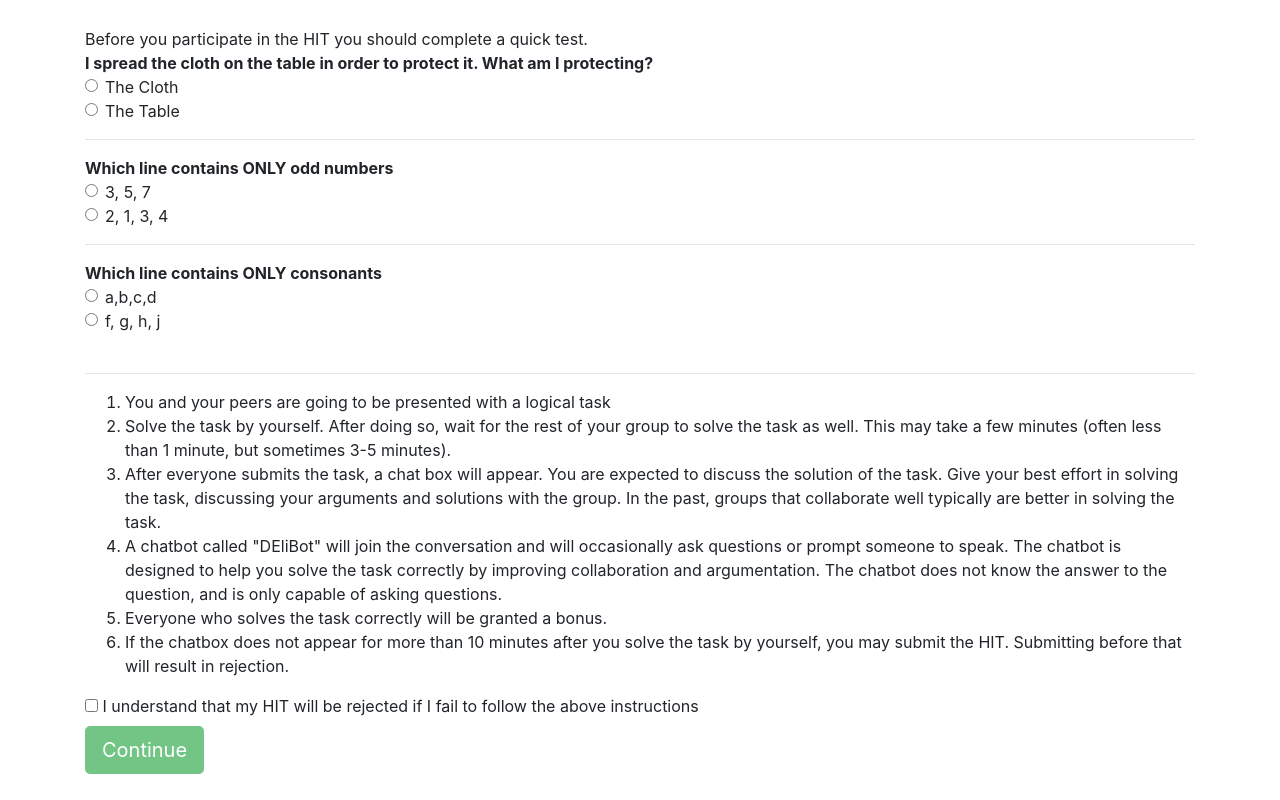
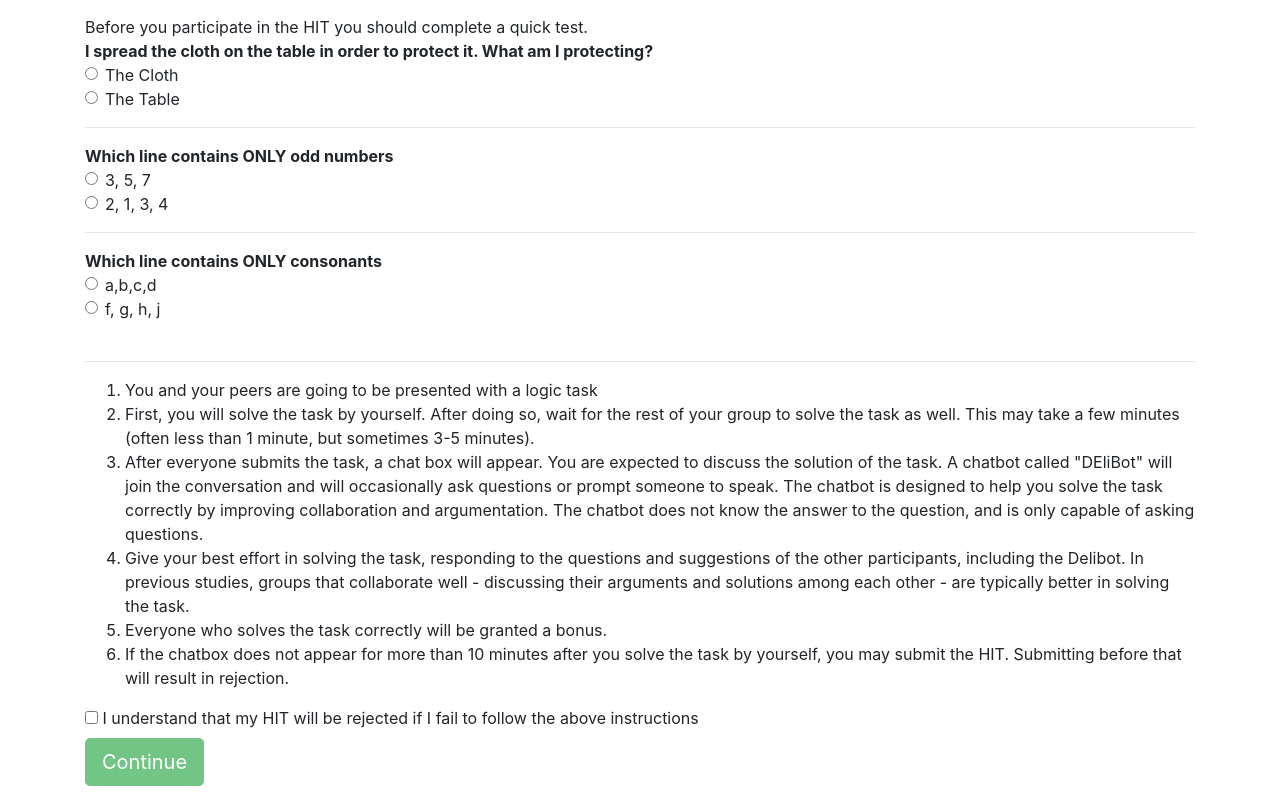
Before and after one commit to gkaradzhov/dialogue_den, a Flask app: template templates/onboarding.html in a window 1280 px wide. Run offline with Flask 2, Linux system fonts and the light colour scheme; the template is opened without the code that fills it, so the values that code supplies are empty; parts of the project's set-up code (start-up, migrations or seed data) failed here and were passed over; some libraries are stand-ins or nearby versions.

Commit message:
minor changes in interface

```diff
--- a/templates/onboarding.html
+++ b/templates/onboarding.html
@@ -101,16 +101,22 @@
         <br/>
         <hr/>
         <ol>
-            <li>You and your peers are going to be presented with a logical task</li>
-            <li>Solve the task by yourself. After doing so, wait for the rest of your group to solve the task as well.
-            This may take a few minutes (often less than 1 minute, but sometimes 3-5 minutes).</li>
-            <li>After everyone submits the task, a chat box will appear. You are expected to discuss the solution of the task.
-                Give your best effort in solving the task, discussing your arguments and solutions with the group. In the past, groups that collaborate well typically are better in solving the task.</li>
-            <li>A chatbot called "DEliBot" will join the conversation and will occasionally ask questions or prompt someone to speak.
-                The chatbot is designed to help you solve the task correctly by improving collaboration and argumentation.
-                The chatbot does not know the answer to the question, and is only capable of asking questions. </li>
+            <li>You and your peers are going to be presented with a logic task</li>
+            <li>First, you will solve the task by yourself. After doing so, wait for the rest of your group to solve the
+                task as well. This may take a few minutes (often less than 1 minute, but sometimes 3-5 minutes).
+            </li>
+            <li>After everyone submits the task, a chat box will appear. You are expected to discuss the solution of the
+                task. A chatbot called "DEliBot" will join the conversation and will occasionally ask questions or
+                prompt someone to speak. The chatbot is designed to help you solve the task correctly by improving
+                collaboration and argumentation. The chatbot does not know the answer to the question, and is only
+                capable of asking questions.
+            </li>
+            <li>Give your best effort in solving the task, responding to the questions and suggestions of the other participants, including the Delibot. In previous studies, groups that collaborate well - discussing their arguments and solutions among each other - are typically better in solving the task.
+            </li>
             <li>Everyone who solves the task correctly will be granted a bonus.</li>
-            <li> If the chatbox does not appear for more than 10 minutes after you solve the task by yourself, you may submit the HIT. Submitting before that will result in rejection.</li>
+            <li> If the chatbox does not appear for more than 10 minutes after you solve the task by yourself, you may
+                submit the HIT. Submitting before that will result in rejection.
+            </li>
         </ol>
         <input type="checkbox" id="check1" name="check1" class="consent_check"> <label for="check1">
         I understand that my HIT will be rejected if I fail to follow the above instructions </label><br>
@@ -170,5 +176,6 @@
             }
         });
     });
+
 </script>
 </html>
```
Also changed, not shown: templates/delibot.html (+5 -5 lines). Lines whose indentation alone changed are shown as unchanged.
